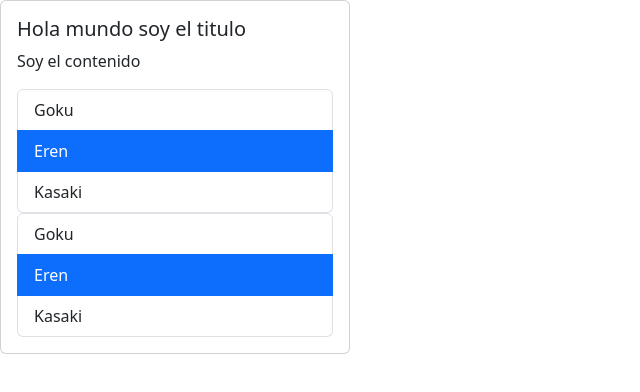
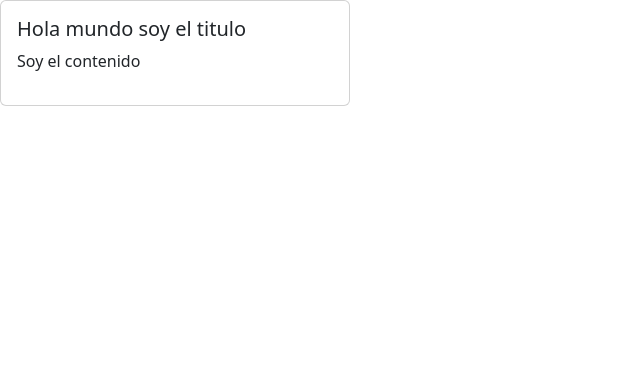
Before and after one commit to Jegis9/REACT-HolaMundo, a React (Vite) app in the folder react-app/: page / in a window 1280 px wide. Shown: the top 392 px of the page, without its empty margins (0-640 px from the left). Built offline with nearby package versions, Linux system fonts and the light colour scheme.

Commit message:
Truthy and falsy

```diff
--- a/react-app/src/App.tsx
+++ b/react-app/src/App.tsx
@@ -4,7 +4,7 @@ import Card, { CardBody } from "./components/Card";
 import List from "./components/List";
 
 function App() {
-  const list = ["Goku", "Eren", "Kasaki"];
+  const list: string[] = [];
 
   //SE CREA LA FUNCION HANDLESELECT PARA IMPRIMIR FUNCION
   const handleSelect = (Element: string) => {
@@ -17,6 +17,9 @@ function App() {
   };
   return (
     <Card>
+      {/* PRIMERO SE TIENE QUE EVALUAR SI LA LISTA ES DIFERENTE A 0 ENTONCES MUESTRA LA LISTA
+      SI SE DEJA SIN LA CONDICIONAL DIFERENTE SE MOSTRARA EL 0 EL CUAL NO DEBE DE APARECER */}
+      {list.length !== 0 && "Lista llena"}
       <CardBody title="Hola mundo soy el titulo" text="Soy el contenido" />
 
       <List data={list} onSelect={handleSelect} />
```
